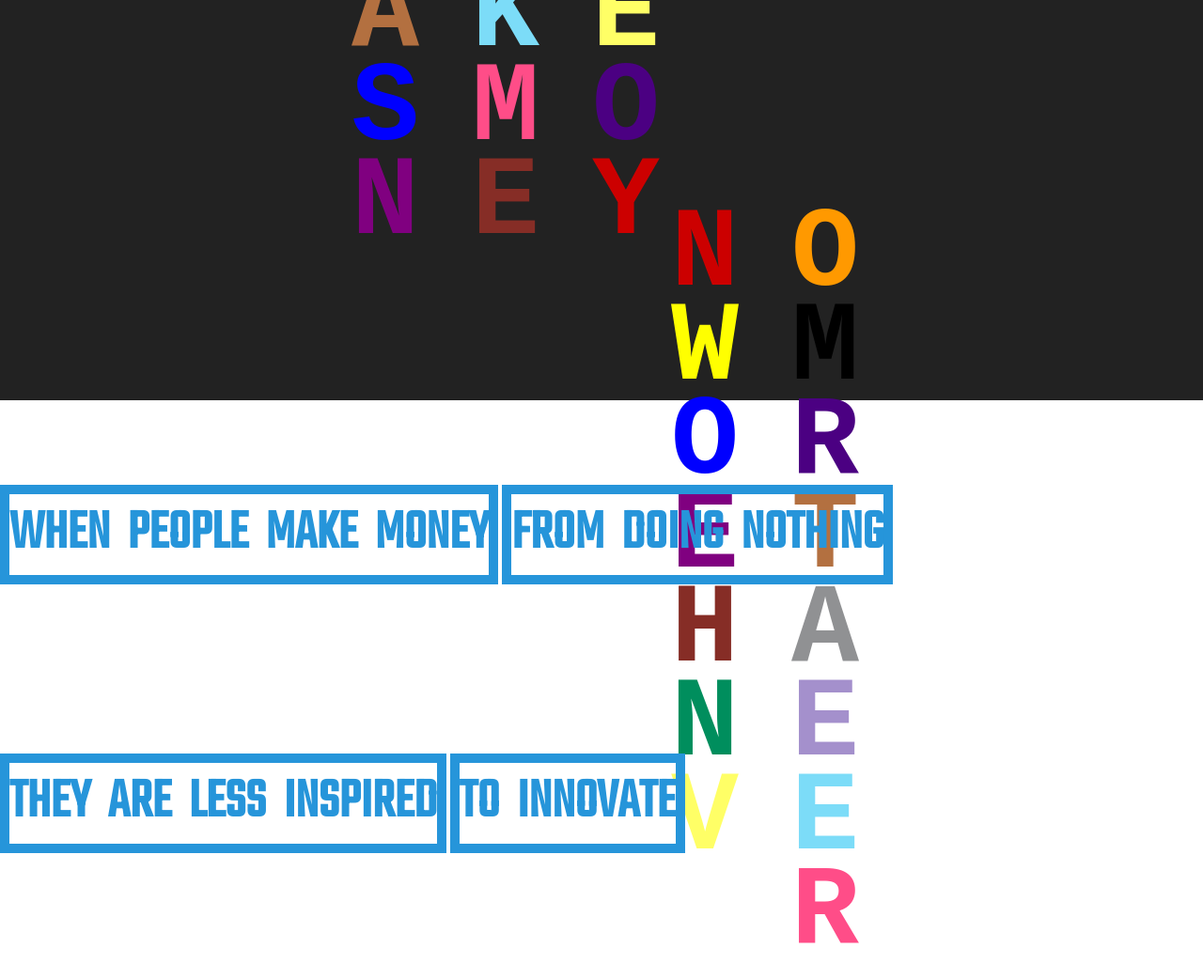
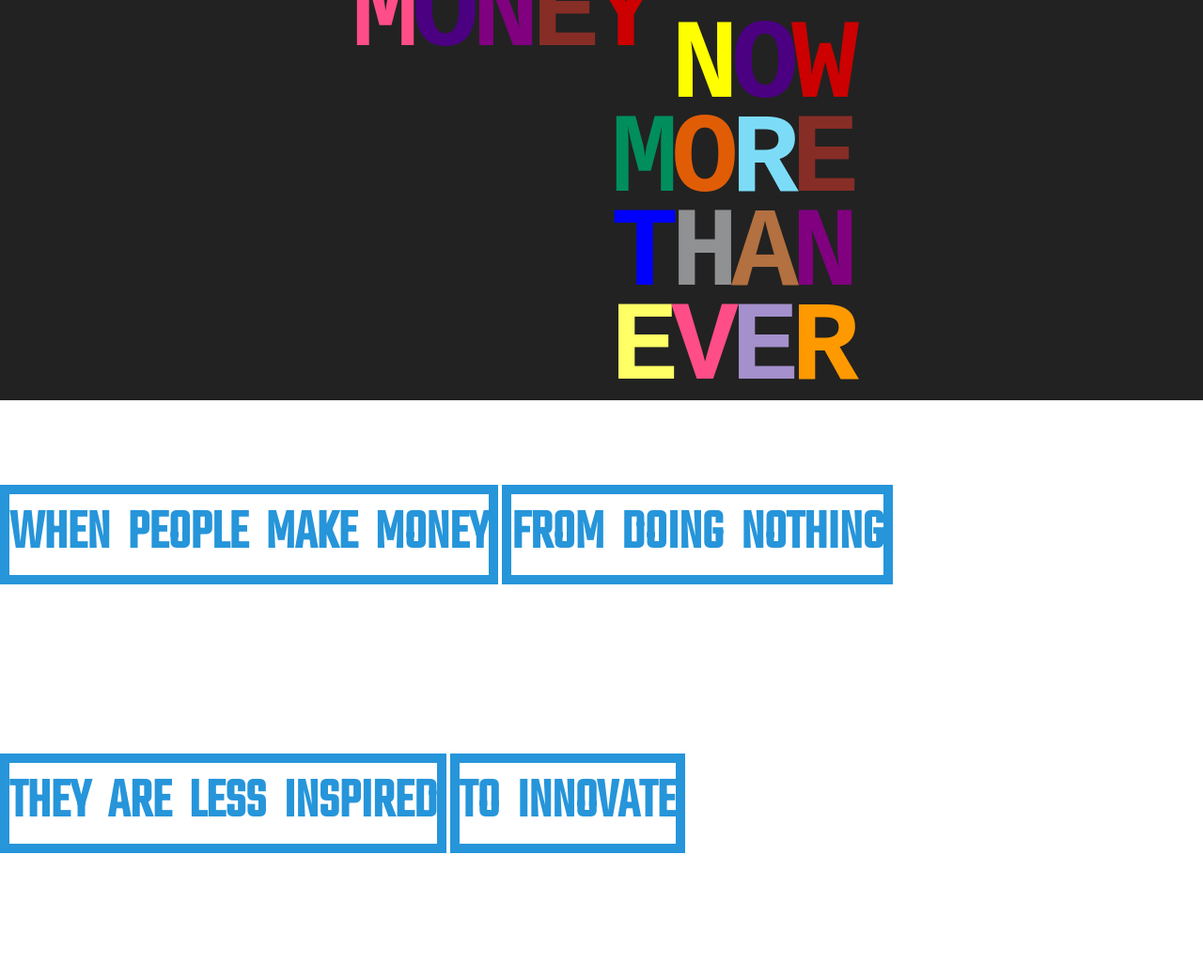
Before and after one commit to vct1030/artist-typographic-styles, a plain HTML site: page index.html in a window 1280 px wide. Shown: the part 1074-2116 px from the top of the page at 94% size. Drawn offline with nearby package versions, Linux system fonts and the light colour scheme; a web font is replaced by a local one.

Commit message:
final colors

```diff
--- a/index.html
+++ b/index.html
@@ -44,45 +44,17 @@
 
 <div id="tauba">
 	<div id="box">
+
 		<h1 id="top">
-			<span class="forest">m</span>
-			<span class="dorange">o</span>
-			<span class="yellow">n</span>
-			<span class="lilac">e</span>
-			<span class="orange">y</span>
-
-			<span class="gray">m</span>
-			<span class="brown">a</span>
-			<span class="sky">k</span>
-			<span class="sunshine">e</span>
-			<span class="blue">s</span>
-
-			<span class="pink">m</span>
-			<span class="indigo">o</span>
-			<span class="violet">n</span>
-			<span class="maroon">e</span>
-			<span class="red">y</span>
-		</h1>
+		<span class="forest">m</span><span class="dorange">o</span><span class="yellow">n</span><span class="lilac">e</span><span class="orange">y</span>
+		<span class="gray">m</span><span class="brown">a</span><span class="sky">k</span><span class="sunshine">e</span><span class="blue">s</span>
+		<span class="pink">m</span><span class="indigo">o</span><span class="violet">n</span><span class="maroon">e</span><span class="red">y</span></h1>
 
 		<h1 id="bottom">
-			<span class="red">n</span>
-			<span class="orange">o</span>
-			<span class="yellow">w</span>
-
-			<span class="green">m</span>
-			<span class="blue">o</span>
-			<span class="indigo">r</span>
-			<span class="violet">e</span>
-
-			<span class="brown">t</span>
-			<span class="maroon">h</span>
-			<span class="gray">a</span>
-			<span class="forest">n</span>
-
-			<span class="lilac">e</span>
-			<span class="sunshine">v</span>
-			<span class="sky">e</span>
-			<span class="pink">r</span>
+			<span class="yellow">n</span><span class="indigo">o</span><span class="red">w</span>
+			<span class="forest">m</span><span class="dorange">o</span><span class="sky">r</span><span class="maroon">e</span>
+			<span class="blue">t</span><span class="gray">h</span><span class="brown">a</span><span class="violet">n</span>
+			<span class="sunshine">e</span><span class="pink">v</span><span class="lilac">e</span><span class="orange">r</span>
 		</h1>
 	</div>
 </div>
```
